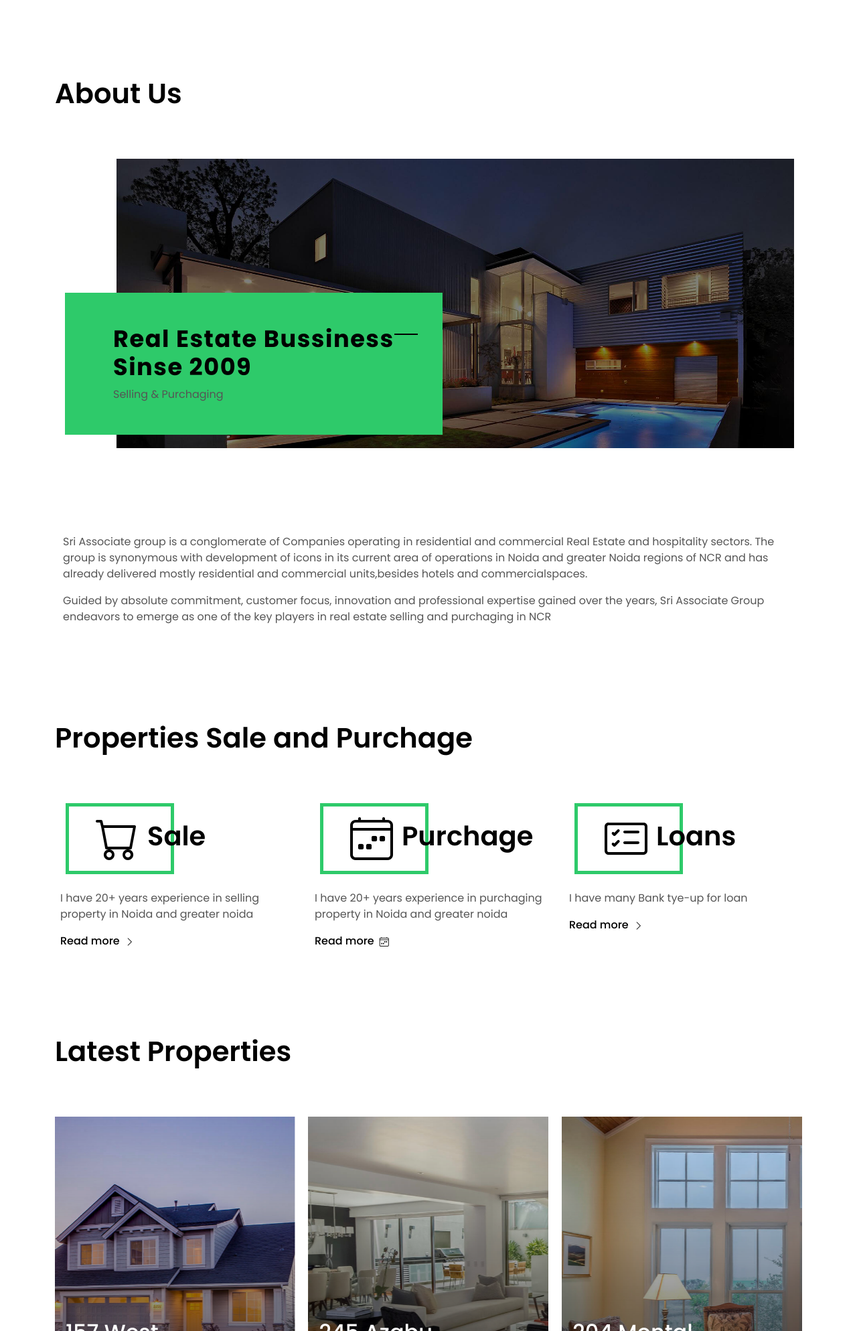
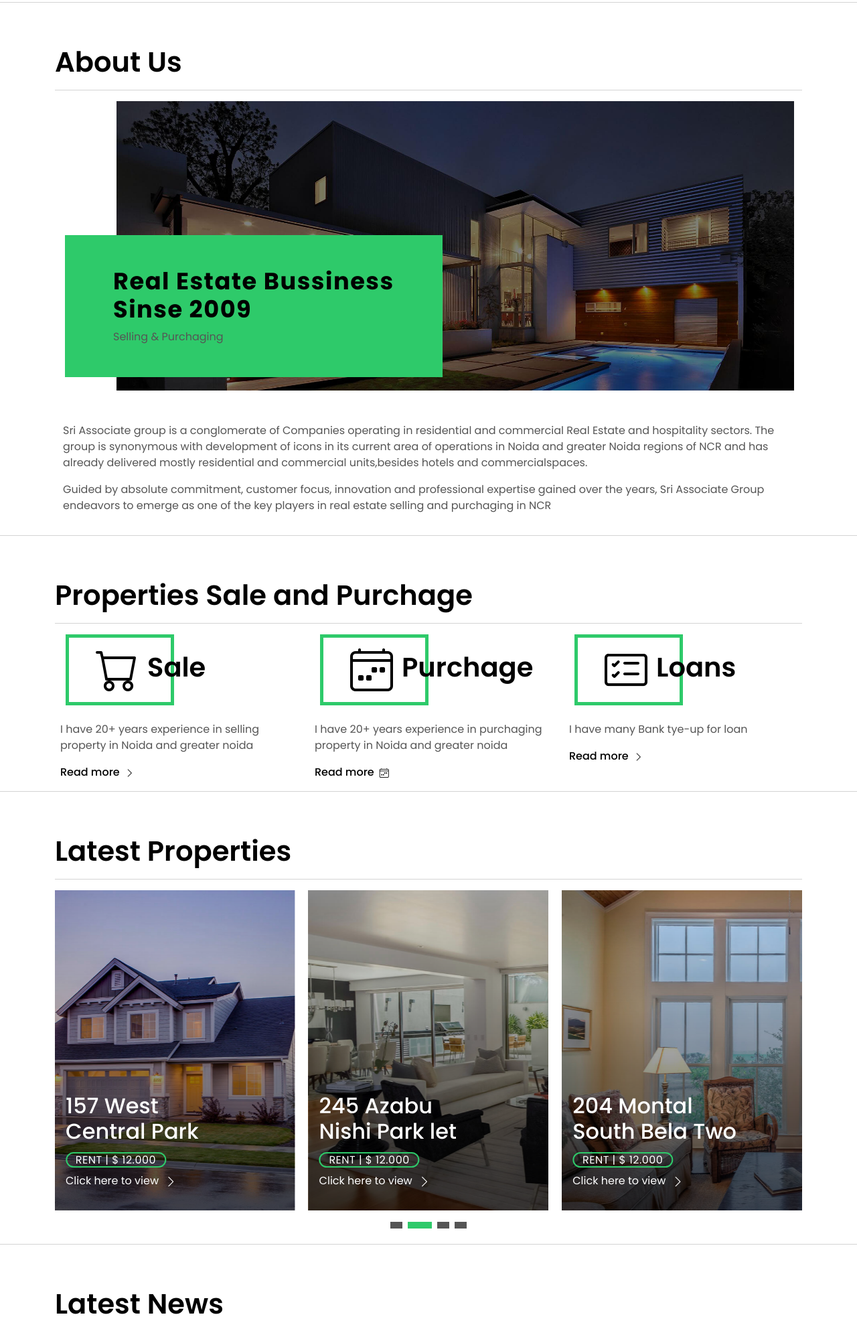
Before and after one commit to Satnee/demo, a plain HTML site: page index.html in a window 1280 px wide. Shown: the part 813-2800 px from the top of the page at 67% size. Drawn offline with Linux system fonts and the light colour scheme.

Commit message:
Update index.html

```diff
--- a/index.html
+++ b/index.html
@@ -40,10 +40,8 @@
 
     <nav class="navbar navbar-default navbar-trans navbar-expand-lg fixed-top">
         <div class="container-fluid">
-
-               <div id="logo" class="pull-left" >
-                    <a href="#"><img src="assets/img/logo.jpg" width="100" height="60"  alt="" title="" /></img></a>
-
+            <div id="logo" class="pull-left">
+                <a href="#"><img src="assets/img/logo.jpg" width="100" height="60" alt="" title="" /></a>
             </div>
             <div>
                 <a class="navbar-brand text-brand" href="index.html">Sri <span class="color-b">Associate</span></a>
@@ -55,12 +53,9 @@
                 <span></span>
             </button>
 
-
-
             <div class="collapse navbar-collapse flex-column align-items-end" id="navbarDefault">
 
                 <!-- navbar1 -->
-
                 <!-- navbar2 -->
                 <ul class="navbar-nav">
                     <li class="nav-item">
@@ -86,7 +81,6 @@
                             <a class="dropdown-item " href="property-single.html">Industrial Property</a>
                             <a class="dropdown-item " href="blog-single.html">Commercial Property</a>
                             <a class="dropdown-item " href="agents-grid.html">Institutional Property</a>
-
                         </div>
                     </li>
                         -->
@@ -101,11 +95,11 @@
 
         </div>
     </nav>
+
     <!-- End Header/Navbar -->
     <!-- ======= Intro Section ======= -->
     <div class="intro intro-carousel swiper position-relative">
         <div class="swiper-wrapper">
-
             <div class="swiper-slide carousel-item-a intro-item bg-image" style="background-image: url(assets/img/slide-1.jpg)">
                 <div class="overlay overlay-a"></div>
                 <div class="intro-content display-table">
@@ -125,8 +119,11 @@
                                             <a href="#"><span class="price-a">Satrting | 8000</span></a>
                                         </p>
                                     </div>
+
                                   </div>
+
                             </div>
+
                         </div>
                     </div>
                 </div>
@@ -184,21 +181,16 @@
         </div>
         <div class="swiper-pagination"></div>
     </div><!-- End Intro Section -->
+    <!-- ======= About Us ======= -->
+    <hr class="style1" />
+    <section id="about" class="section-services section-t3">
+        <div class="container">
+            <div class="row">
+                <div class="col-md-12 col-lg-12">
+                    <div class="title-box">
+                        <h2 class="title-a">About Us</h2><hr class="style1" />
+                    </div>
 
-
-
-        <main id="main">
-
-            <!-- ======= About Us ======= -->
-            <section id="about" class="section-services section-t8">
-                <div class="container wow fadeInUp" >
-                    <div class="row">
-                        <div class="col-md-12">
-                            <div class="title-wrap d-flex justify-content-between">
-                                <div class="title-box">
-                                    <h2 class="title-a">About Us</h2>
-                                </div>
-                            </div>
                 </div>
             </div>
 
@@ -212,15 +204,14 @@
                         <div class="sinse-box">
                             <h3 class="sinse-title">
                                 Real Estate Bussiness
-                                        <span></span>
+
                                 <br> Sinse 2009
                             </h3>
                             <p>Selling & Purchaging</p>
                         </div>
                     </div>
-                            <div class="col-md-12 section-t8 position-relative">
+                    <div class="col-md-12 section-t3 position-relative">
                         <div class="row">
-
                             <div class="col-md-12 col-lg-12 section-md-t3">
 
                                 <p class="color-text-a">
@@ -241,18 +232,17 @@
         </div>
     </section>
     <!-- End about section-->
-
     <!-- ======= Services Section ======= -->
-
-            <section id="services" class="section-services section-t8">
+    <hr class="style1" />
+    <section id="services" class="section-services section-t3">
         <div class="container">
             <div class="row">
-                        <div class="col-md-12">
-                            <div class="title-wrap d-flex justify-content-between">
+                <div class="col-md-12 col-lg-12">
+
                     <div class="title-box">
-                                    <h2 class="title-a">Properties Sale and Purchage</h2>
+                        <h2 class="title-a">Properties Sale and Purchage</h2><hr class="style1" />
                     </div>
-                            </div>
+
                 </div>
             </div>
             <div class="row">
@@ -328,16 +318,18 @@
                 </div>
             </div>
         </div>
-            </section><!-- End Services Section -->
+    </section>
+    <!-- End Services Section -->
     <!-- ======= Latest Properties Section ======= -->
-            <section id="project" class="section-property section-t8">
+    <hr class="style1" />
+    <section id="project" class="section-property section-t3">
         <div class="container">
             <div class="row">
-                        <div class="col-md-12">
-                            <div class="title-wrap d-flex justify-content-between">
+                <div class="col-md-12 col-lg-12">
+
                     <div class="title-box">
-                                    <h2 class="title-a">Latest Properties</h2>
-                                </div>
+                        <h2 class="title-a">Latest Properties</h2><hr class="style1" />
+
                         <!--
                         <div class="title-link">
                             <a href="property-grid.html">
@@ -764,16 +756,18 @@
                 </div>
             </section>
 
-    --><!-- End Agents Section -->
+    -->
+    <!-- End Agents Section -->
     <!-- ======= Latest News Section ======= -->
-            <section class="section-news section-t8">
+    <hr class="style1" />
+    <section class="section-news section-t3">
         <div class="container">
             <div class="row">
-                        <div class="col-md-12">
-                            <div class="title-wrap d-flex justify-content-between">
+                <div class="col-md-12 col-lg-12">
+
                     <div class="title-box">
-                                    <h2 class="title-a">Latest News</h2>
-                                </div>
+                        <h2 class="title-a">Latest News</h2><hr class="style1" />
+
                         <!--
                         <div class="title-link">
                             <a href="blog-grid.html">
@@ -980,16 +974,15 @@
             </section>
     -->
     <!-- End Testimonials Section -->
-
-        </main><!-- End #main -->
+    <!-- End #main -->
     <!-- ======= Footer ======= -->
-    <section id="contact" class="intro-single">
+    <hr class="style1" />
+    <section id="contact" class="section-footer section-t3">
         <div class="container">
             <div class="row">
-                <div class="col-md-12 col-lg-8">
+                <div class="col-md-12">
                     <div class="title-single-box">
                         <h1 class="title-single">Contact US</h1>
-                        <span class="color-text-a">Aut voluptas consequatur unde sed omnis ex placeat quis eos. Aut natus officia corrupti qui autem fugit consectetur quo. Et ipsum eveniet laboriosam voluptas beatae possimus qui ducimus. Et voluptatem deleniti. Voluptatum voluptatibus amet. Et esse sed omnis inventore hic culpa.</span>
                     </div>
                 </div>
 
@@ -1000,7 +993,7 @@
     <section class="contact">
         <div class="container">
             <div class="row">
-                <div class="col-sm-12 section-t8">
+                <div class="col-sm-12 section-t3">
                     <div class="row">
                         <div class="col-md-7">
                             <form action="forms/contact.php" method="post" role="form" class="php-email-form">
@@ -1082,7 +1075,9 @@
                 </div>
             </div>
         </div>
-    </section><!-- End Contact Single-->
+    </section>
+    <!-- End Contact Single-->
+
     <footer>
         <div class="container">
             <div class="row">
@@ -1154,6 +1149,19 @@
     <!-- Template Main JS File -->
     <script src="assets/js/main.js"></script>
 
+
+    <!--------------- Paste it before </body> tag ------------->
+
+    <script type="text/javascript">
+        $('.js-scroll-trigger').click(function () {
+            $('.navbar-collapse').collapse('hide');
+        });
+    </script>
+
+    <!---- Copy and paste it on anchor tag class=”js-scroll-trigger” as show in video ---->
+
+
+
 </body>
 
 </html>
```
Lines whose indentation alone changed are shown as unchanged.
